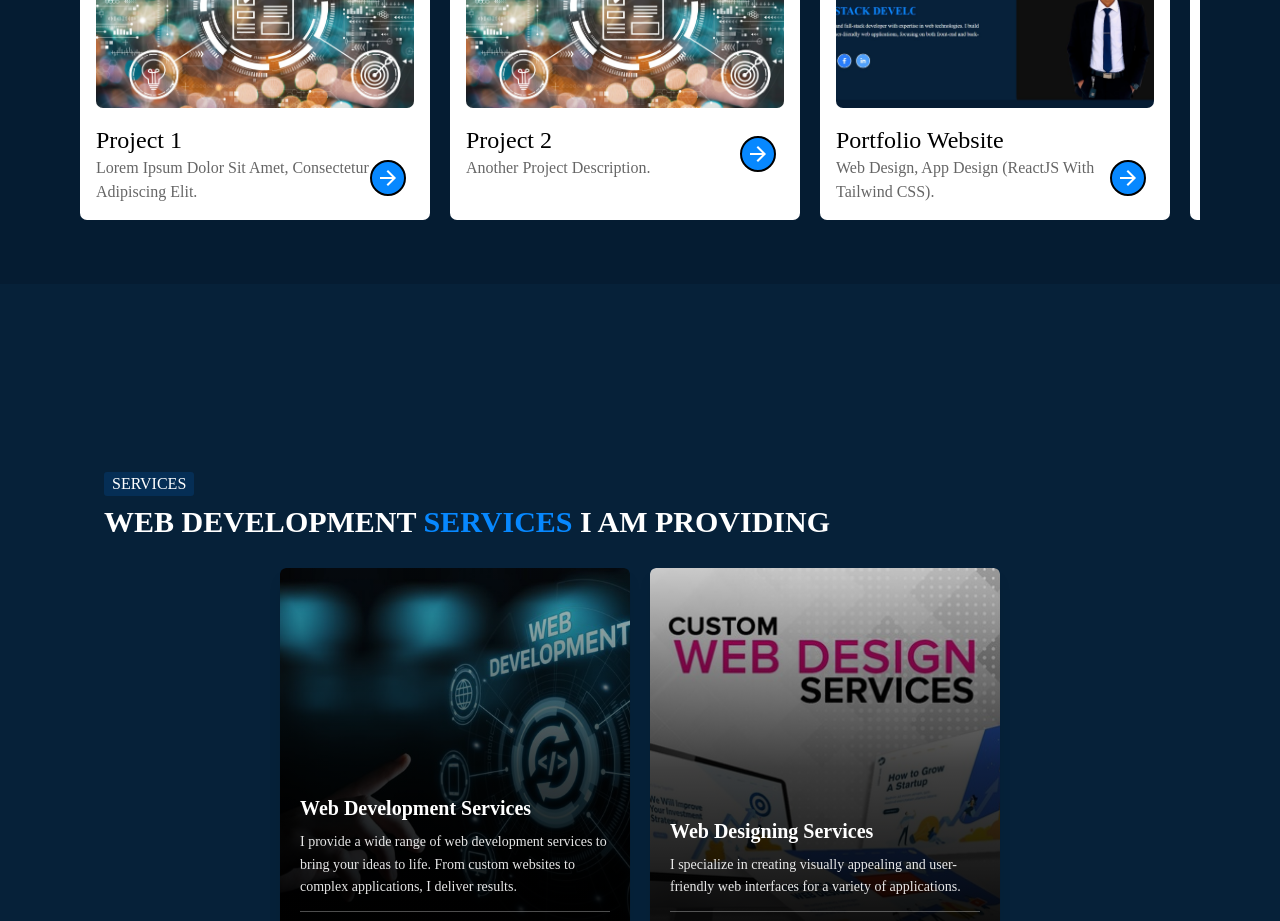
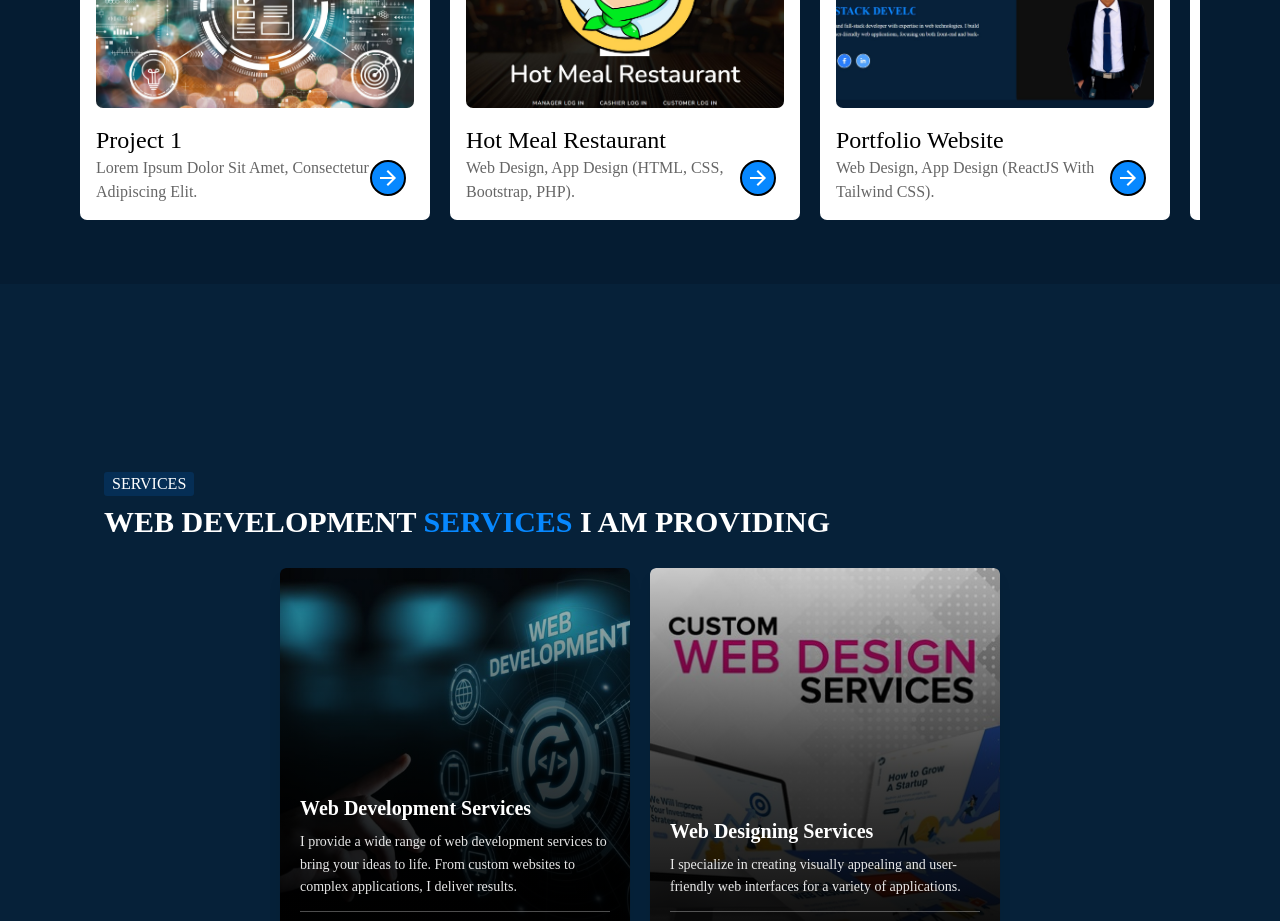
Before and after one commit to nuwanthaDilshan/Portfolio-Website, a React (Vite) app: page / in a window 1280 px wide. Shown: the part 2100-3021 px from the top of the page. Built offline with nearby package versions, Linux system fonts and the light colour scheme.

Commit message:
✅ new project added in project section

```diff
--- a/src/pages/about.jsx
+++ b/src/pages/about.jsx
@@ -31,7 +31,7 @@ export default function AboutPage() {
             </p>
             <div>
               <a
-                href="https://github.com/nuwanthaDilshan"
+                href="https://github.com/nuwanthaDilshan" target="_blank"
                 className=" bg-accent text-white font-semibold px-6 py-3 rounded-xl hover:bg-black  transition-all"
               >
                 Go My GitHub
--- a/src/pages/projects.jsx
+++ b/src/pages/projects.jsx
@@ -34,9 +34,9 @@ export default function ProjectsPage() {
       link: "#",
     },
     {
-      title: "Project 2",
-      description: "Another project description.",
-      link: "#",
+      title: "Hot Meal Restaurant",
+      description: "Web Design, App Design (HTML, CSS, Bootstrap, PHP).",
+      link: "https://github.com/nuwanthaDilshan/Restaurant-Management-System.git",
     },
     {
       title: "Portfolio Website",
```
Also changed, not shown: public/project2.jpg.
